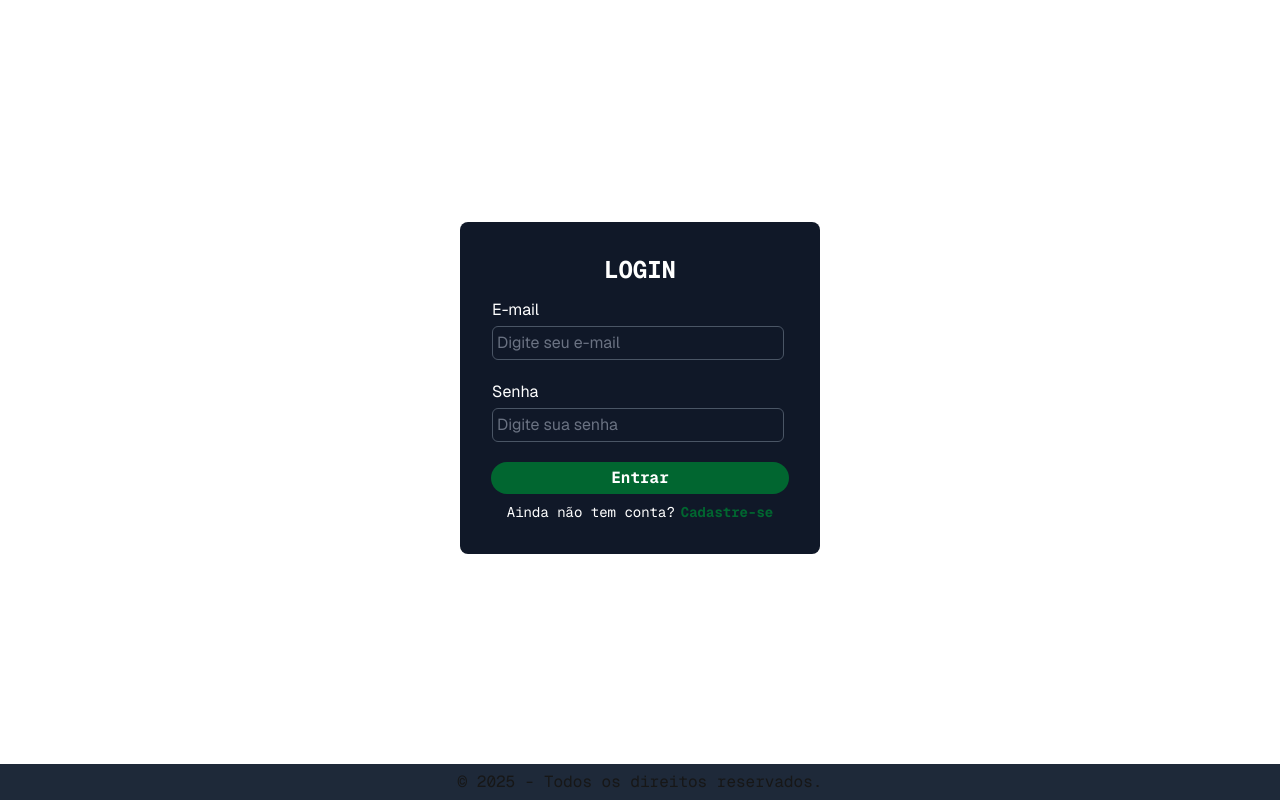
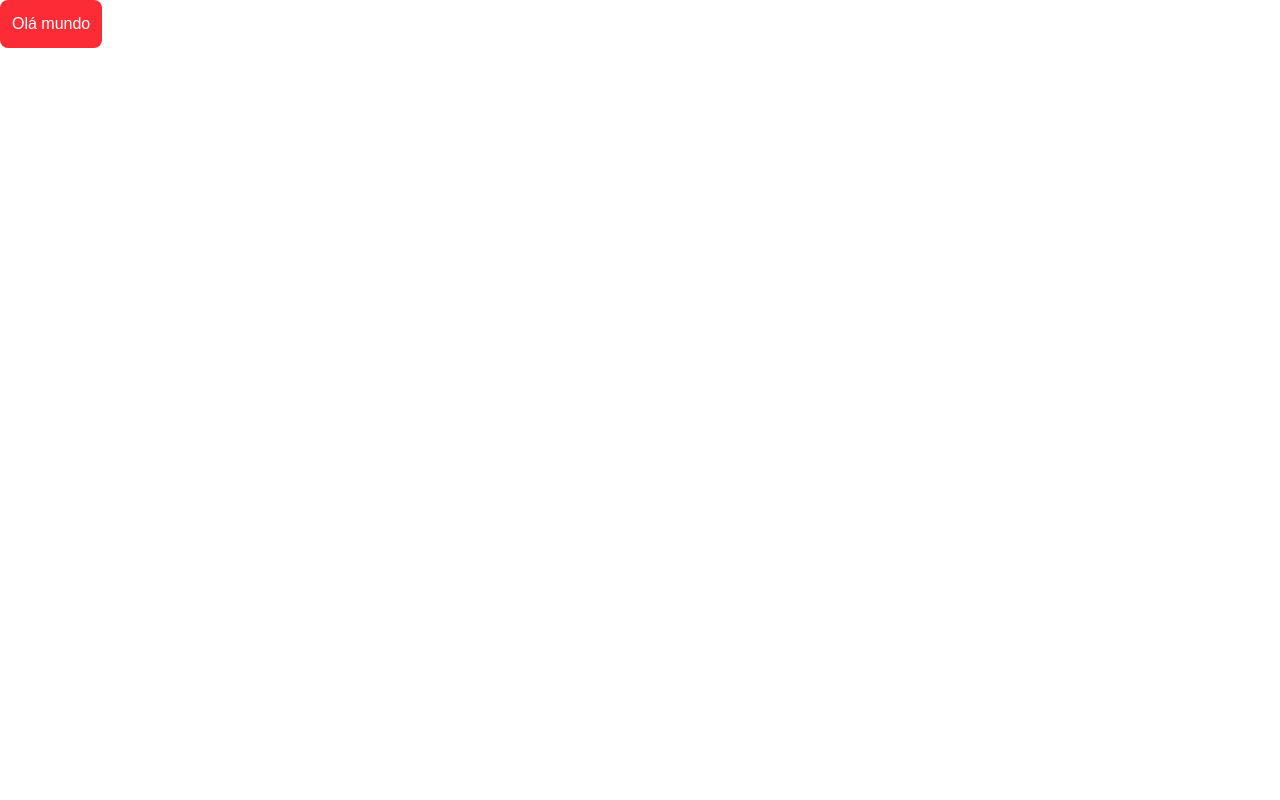
Before and after one commit to JosielSSoares/Exercicios-Curso-de-React-Nextjs-SENAC, a Next.js app in the folder my-app/: page / in a window 1280 px wide. Built offline with nearby package versions, Linux system fonts and the light colour scheme.

Commit message:
update:Segundo exercicio

```diff
--- a/my-app/app/page.tsx
+++ b/my-app/app/page.tsx
@@ -1,13 +1,27 @@
+"use client"
+
 import MenuHorizontal from "@/componentes/MenuHorizontal";
 import MenuVertical from "@/componentes/MenuVertical";
 import TeladeLogin from "@/componentes/TeladeLogin";
+import Buttom from "@/componentes/Buttom";
+import { Children } from "react";
+import {Component} from "react";
+
+
+
+function helloworld(){
+  console.log("olá");
+}
+
 
 export default function Index() {
   return (
     <div>
       {/* <MenuVertical/>
       <MenuHorizontal/> */}
-      <TeladeLogin/>
+      {/* <TeladeLogin/> */}
+
+      <Buttom color={"vermelho"} titulo= {"Olá mundo"} subtitulo={"Bem vindo"} funcao ={helloworld}></Buttom>
     </div>
   );
 }
--- /dev/null
+++ b/my-app/componentes/Buttom.tsx
@@ -0,0 +1,29 @@
+type props = {
+    color : "azul" | "vermelho" | "verde";
+    titulo: string;
+    subtitulo: string;
+    funcao: () => void;
+}
+
+export default function Buttom({color, titulo, subtitulo, funcao}:props) {
+    let corBase = "";
+    switch (color) {
+        case "azul":
+            corBase="bg-blue-500"
+            break;
+        case "verde":
+            corBase="bg-green-500"
+            break;
+        case "vermelho":
+            corBase="bg-red-500"
+            break;
+        default:
+            break;
+    }
+
+    return (
+    <>
+        <button className={`${corBase} p-3 rounded-lg cursor-pointer text-white`}>{titulo}</button>
+    </>
+    );
+}
--- /dev/null
+++ b/my-app/componentes/Footer.tsx
@@ -0,0 +1,12 @@
+export default function Footer(){
+    return(
+        <div>
+            <footer className="absolute inset-x-0 bottom-0 border-0 bg-gray-800 text-center p-1.5">
+                <h1>©2025 -Todos os direitos reservados</h1>
+            </footer>
+        </div>
+
+
+    );
+
+}
--- /dev/null
+++ b/my-app/componentes/Header.tsx
@@ -0,0 +1,9 @@
+export default function Header(){
+    return(
+    <div>
+        <h1 className="flex justify-start items-center bg-blue-500 text-white"> Minha página com Componentes</h1>
+    </div>
+
+    );
+
+}
```
Also changed, not shown: my-app/componentes/Card.tsx (added).
